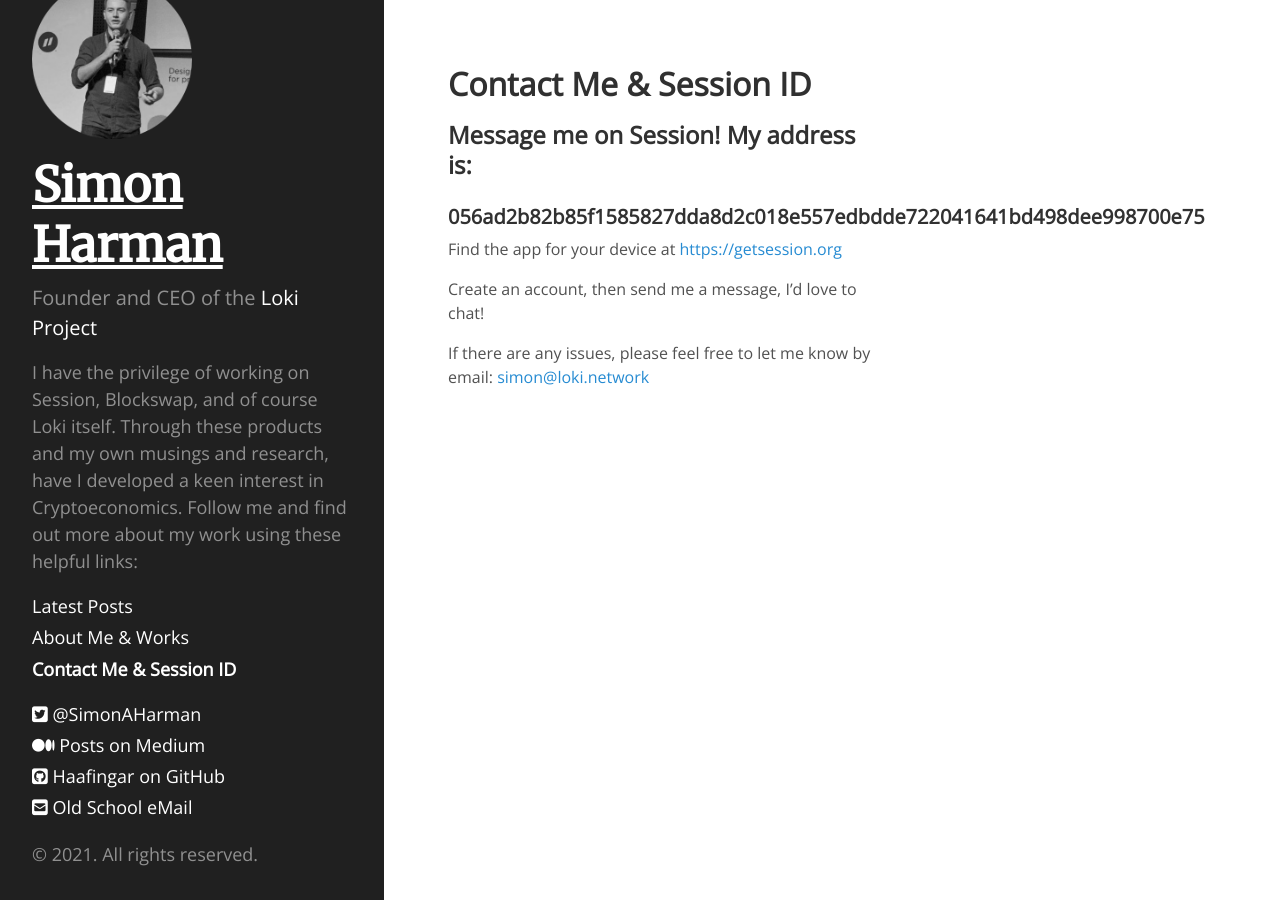
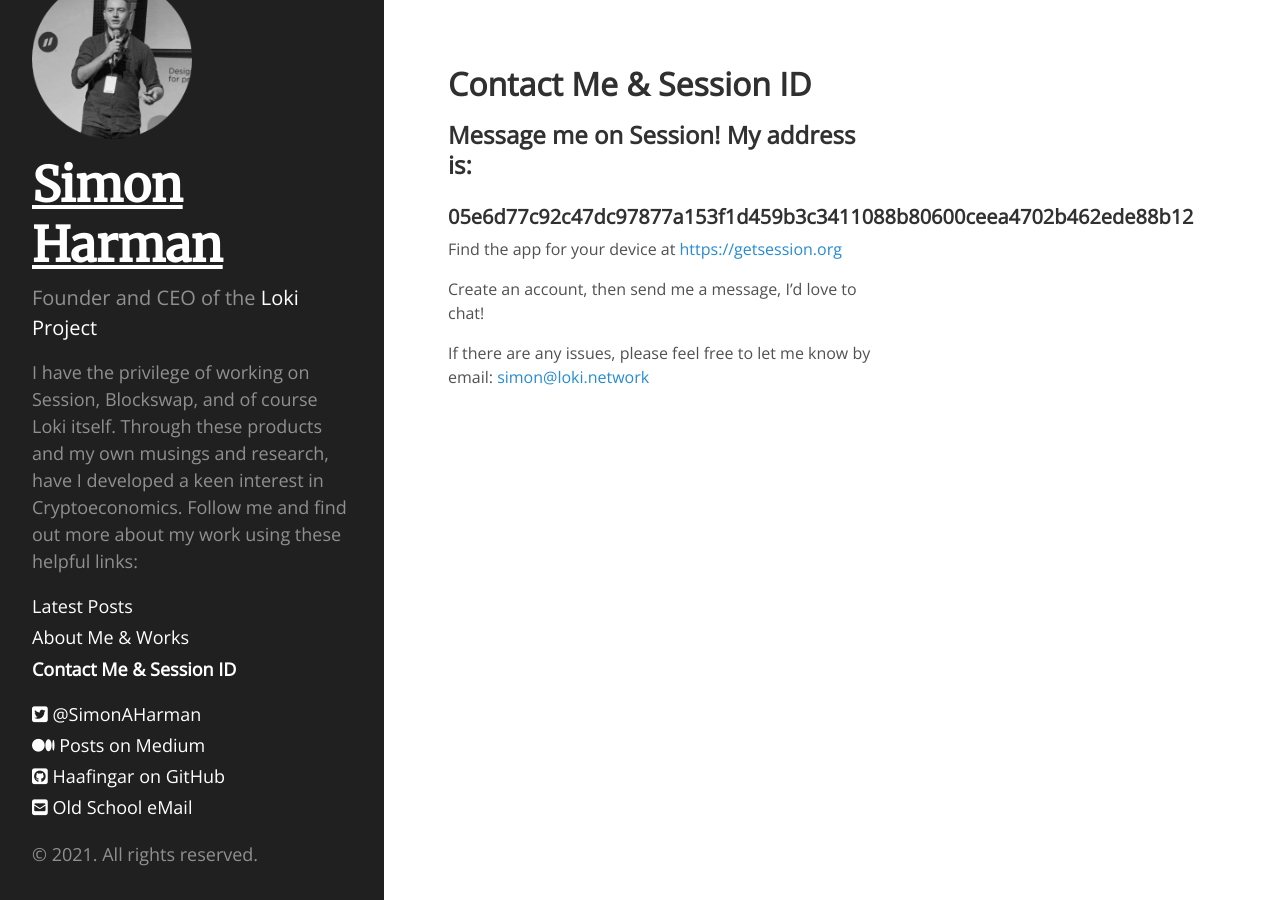
Before and after one commit to simonaharman/simonaharman.github.io, a Jekyll site: the page built from contact.md, in a window 1280 px wide. Built offline with Jekyll 4.4.1, drawn with Linux system fonts in a browser that asks for light colours; nearby versions of some CDN libraries.

Commit message:
New Session ID

```diff
--- a/contact.md
+++ b/contact.md
@@ -5,7 +5,7 @@
 
 ## Message me on Session! My address is:
 
-### 056ad2b82b85f1585827dda8d2c018e557edbdde722041641bd498dee998700e75
+### 05e6d77c92c47dc97877a153f1d459b3c3411088b80600ceea4702b462ede88b12
 
 Find the app for your device at [https://getsession.org](https://getsession.org)
 
```
